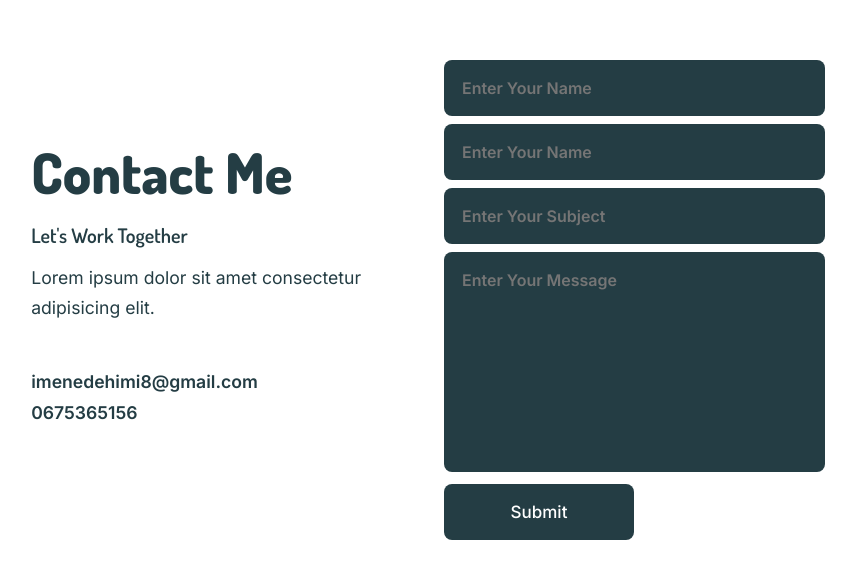
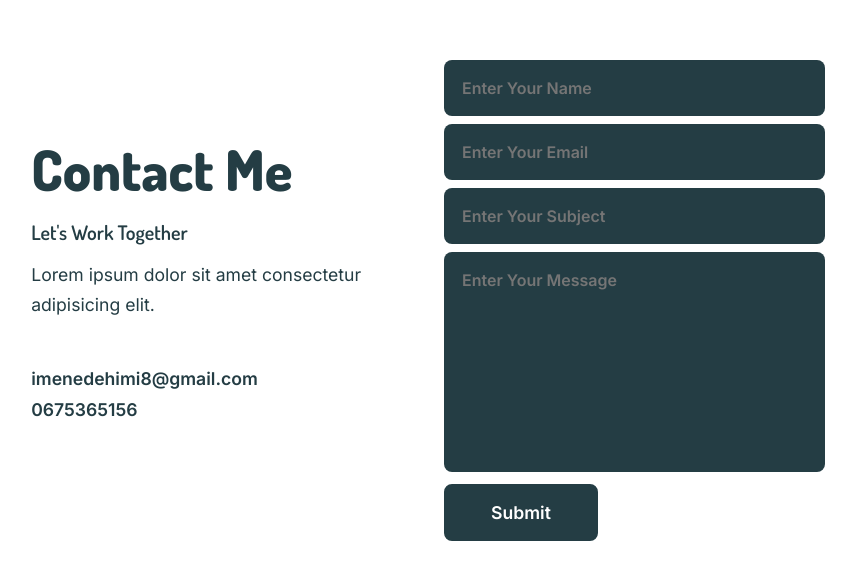
Before and after one commit to ImeneDehimi/first_repo, a plain HTML site: page portfolio.html in a window 1280 px wide. Shown: the part 2232-2797 px from the top of the page, without its empty margins (212-1068 px from the left). Drawn offline with nearby package versions, Linux system fonts and the light colour scheme.

Commit message:
form-update

```diff
--- a/css/portfolio.css
+++ b/css/portfolio.css
@@ -30,9 +30,9 @@ header {
   width: 100%;
   display: flex;
   align-items: center;
-  justify-content: space-between;
+  justify-content: center;
   background: white;
-  padding: 28px 11%;
+  padding: 30px ;
   border-bottom: 1px solid transparent;
   transition: all ease 0.5s;
 
--- a/portfolio.html
+++ b/portfolio.html
@@ -14,6 +14,7 @@
       href="https://fonts.googleapis.com/css2?family=Dosis:wght@500;600;700;800&family=El+Messiri&family=Inter:wght@300;400;500;600;700;800;900&family=Oswald:wght@300;400;500;700&display=swap"
       rel="stylesheet"
     />
+    <script src="https://cdn.jsdelivr.net/npm/@emailjs/browser@3/dist/email.min.js"></script>
     <title>My Portfolio</title>
   </head>
   <body>
@@ -89,16 +90,22 @@
       </div>
       <div class="contact-form">
         <form>
-          <input type="text" placeholder="Enter Your Name" required />
-          <input type="email" placeholder="Enter Your Name" required />
-          <input type="" placeholder="Enter Your Subject" />
+          <input id="name" type="text" placeholder="Enter Your Name" required />
+          <input
+            id="email"
+            type="email"
+            placeholder="Enter Your Email"
+            required
+          />
+          <input id="subject" type="" placeholder="Enter Your Subject" />
           <textarea
+            id="message"
             cols="40"
             rows="10"
             placeholder="Enter Your Message"
             required
           ></textarea>
-          <input type="submit" value="Submit" class="send" />
+          <button type="submit" class="btn btn-primary" onclick="sendMail();">Submit</button>
         </form>
       </div>
     </section>
@@ -113,5 +120,27 @@
         <a href="#"><i class="bx bxl-whatsapp"></i></a>
       </div>
     </section>
+
+    <script>
+      function sendMail() {
+        (function () {
+          emailjs.init("YDFlSmDoga--hezN_");
+        })();
+
+        var params = {
+          name: document.querySelector("#name").value,
+          email: document.querySelector("#email").value,
+          subject: document.querySelector("#subject").value,
+          message: document.querySelector("#message").value,
+          };
+
+          var serviceId = "service_cnsptda";
+          var templateId = "template_nbpjtjs";
+          emailjs.send(serviceId, templateId, params)
+          .then(res=>{
+            alert("form sent sccessfully");
+          })
+      }
+    </script>
   </body>
 </html>
```
